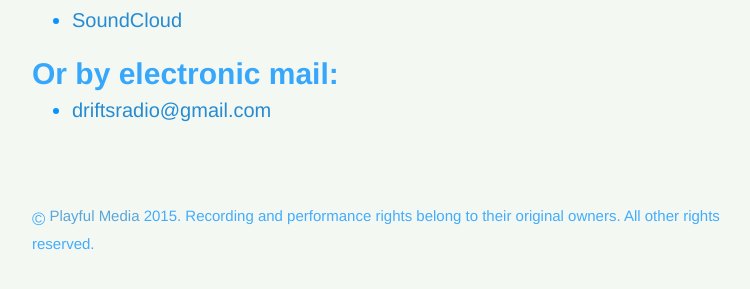
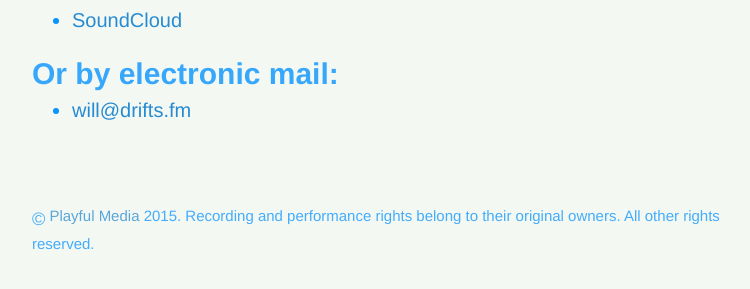
Before and after one commit to wonaldson/drifts.fm, a Jekyll site: the page built from connect.md, in a window 1280 px wide. Shown: the part 455-744 px from the top of the page, without its empty margins (248-998 px from the left). Built offline with Jekyll 4.4.1, drawn with Linux system fonts in a browser that asks for light colours; some web fonts are replaced; Markdown is read by kramdown in place of the engine named in the settings.

Commit message:
new email addy

```diff
--- a/connect.md
+++ b/connect.md
@@ -23,4 +23,4 @@ title: Connect
 
 ## Or by electronic mail:
 
-* [driftsradio@gmail.com](mailto:driftsradio@gmail.com?title=Hey!)
+* [will@drifts.fm](mailto:will@drifts.fm?title=Hey!)
```
